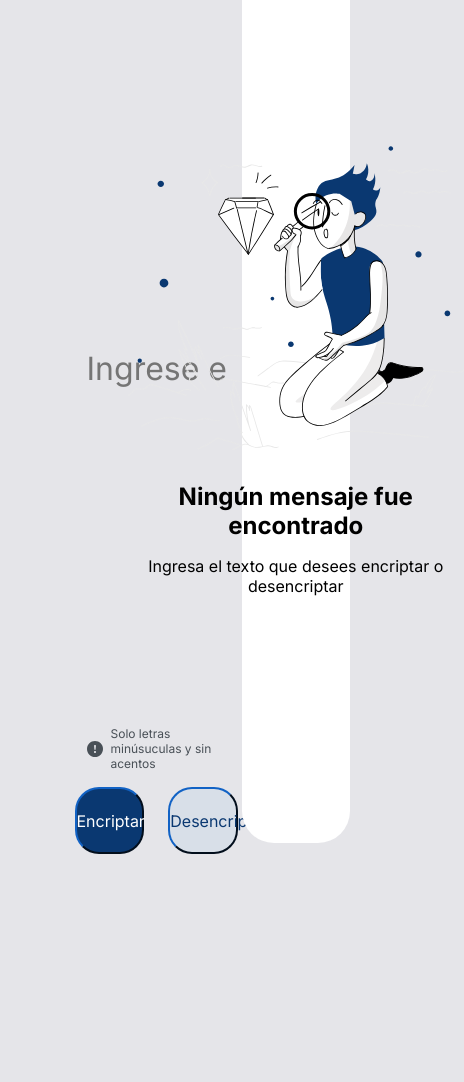
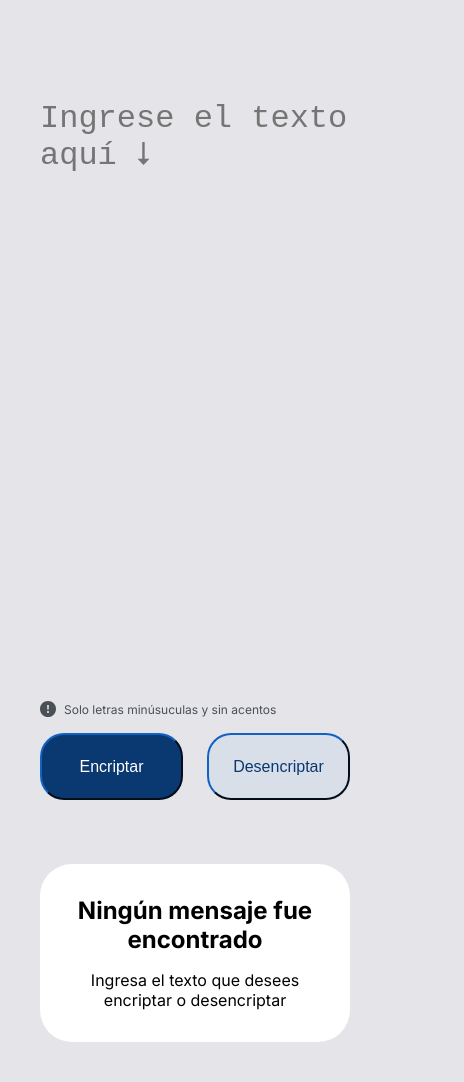
Before and after one commit to Johao23/Text-Encryption-Project, a plain HTML site: page index.html in a window 390 px wide. Shown: the part 141-1223 px from the top of the page, 464 px wide, since content can reach past the window. Before the commit the page ends 1035 px from the top, so only its background shows below. Drawn offline with Linux system fonts and the light colour scheme.

Commit message:
add ids to components

```diff
--- a/index.html
+++ b/index.html
@@ -10,36 +10,39 @@
     <header></header>
     <main class="container">
         <section class = "logo">
-            <img class="logo_image" src="assets/logos/Logo.svg" alt="Logo de la empresa">
+            <img class="logo_image" src="assets/logos/Group 3.svg" alt="Logo de la empresa">
         </section>
         <section class="campo_texto">
-            <input type="text" id="inputText" class="campo_texto_input_text" aria-label="Campo de texto para encriptar" placeholder="Ingrese el texto aquí ⭣">
+            <textarea type="text" id="inputText" class="campo_texto_input_text" aria-label="Campo de texto para encriptar" placeholder="Ingrese el texto aquí ⭣"></textarea>
             <div class = "campo_texto_solo_minusculas">
                 <img class = "campo_texto_solo_minusculas_icon" src = "assets/icons/bi_exclamation-circle-fill.svg">
-                <div class = "campo_texto_solo_minusculas_texto">
+                <p class = "campo_texto_solo_minusculas_texto">
                     Solo letras minúsuculas y sin acentos
-                </div>
+                </p>
             </div>
             <div class="campo_texto_button">
-                <button type="button" onclick="encriptarTexto()" class="campo_texto_button_encriptar">Encriptar</button>
-                <button type="button" onclick="otraFuncion()" class="campo_texto_button_desencriptar">Desencriptar</button>
+                <button id = "botonEncriptar" type="button" onclick="encriptarTexto()" class="campo_texto_button_encriptar">Encriptar</button>
+                <button id = "botonDesencriptar" type="button" onclick="desencriptarTexto()" class="campo_texto_button_desencriptar">Desencriptar</button>
             </div>
         </section>
         <section class="campo_resultado">
-            <div class="campo_resultado_contenido">
-                <img class="campo_resultado_contenido_imagen" src="assets/images/Muñeco.svg" alt="Imagen de un muñeco">
-                <div class="campo_resultado_contenido_texto">
-                    <div class="campo_resultado_contenido_texto1">
+            <div id = "sinResultado" class = "campo_resultado_no">
+                <img id = "sinResultadoImagen" class="campo_resultado_no_imagen" src="assets/images/Muñeco.svg" alt="Imagen de un muñeco">
+                <div id = "sinResultadoTexto1" class="campo_resultado_no_texto">
+                    <p id = "sinResultadoTexto" class="campo_resultado_no_texto1">
                         Ningún mensaje fue encontrado
-                    </div>
-                    <div class="campo_resultado_contenido_texto2">
+                    </p>
+                    <p id = "sinResultadoTexto2" class="campo_resultado_no_texto2">
                         Ingresa el texto que desees encriptar o desencriptar
-                    </div>
+                    </p>
                 </div>
+            </div>
+            <div id = "conResultado" class = "campo_resultado_contenido" hidden>
+                <p id = "resultadoTexto" class = "campo_resultado_contenido_resultado" hidden></p>
+                <button id="copyButton" class="campo_resultado_copy_button" onclick="copiarTexto()" hidden>Copiar</button>
             </div>
         </section>
     </main>
-
     <script src="app.js" defer></script>
 </body>
 </html>
--- a/style.css
+++ b/style.css
@@ -2,45 +2,57 @@
 
 * {
     padding: 0;
-    margin:0;
+    margin: 0;
+    box-sizing: border-box;
 }
 
 body {
     padding: 40px;
-    box-sizing: border-box;
     background-color: #E5E5E9;
-}
-
-.logo {
-    width: 10%;
-    height: 48px;
+    font-family: "Inter", sans-serif;
 }
 
 .container {
     display: flex;
     align-items: flex-start;
-    justify-content: stretch;
+    justify-content: center;
     gap: 5%;
 }
 
+.logo {
+    width: 100%;
+    max-width: 120px;
+    height: auto;
+    display: flex;
+    justify-content: center;
+}
+
 .campo_texto {
-    width: 45%;
-    margin: 128px 0px 0px 0px;
+    width: 100%;
+    max-width: 680px;
+    margin-top: 128px;
     display: flex;
     flex-direction: column;
-    justify-content: center;
     gap: 16px;
 }
 
 .campo_texto_input_text {
     height: 683px;
+    width: 100%;
     background-color: #E5E5E9;
-    border: 0px;
+    border: none;
+    /* padding: 10px; */
     color: #0A3871;
-    font-family: "Inter", sans-serif;
     font-size: 32px;
-    font-weight: normal;
-    text-align: start;
+    /* font-size: 2rem; */
+    resize: none;
+    overflow-wrap: break-word;
+}
+
+.campo_texto_input_text:focus {
+    outline: none; /* Desactiva el contorno predeterminado */
+    /* box-shadow: 0 0 5px rgba(0, 0, 0, 0.2); */
+    /* background-color: #d0e4f7; */
 }
 
 .campo_texto_solo_minusculas {
@@ -50,86 +62,173 @@ body {
 }
 
 .campo_texto_solo_minusculas_texto {
-    font-family: "Inter", sans-serif;
     font-size: 12px;
-    font-weight: normal;
+    /* font-size: 0.75rem; */
     color: #495057;
 }
 
 .campo_texto_button {
     display: flex;
-    justify-content: center;
-    align-items: center;
     gap: 24px;
+}
+
+.campo_texto_button_encriptar, .campo_texto_button_desencriptar {
+    border-color: #0A3871;
+    border-radius: 1.5rem;
+    height: 67px;
+    width: 100%;
+    font-size: 1rem;
+    cursor: pointer;
+    text-align: center;
+    line-height: 50px;
 }
 
 .campo_texto_button_encriptar {
     background-color: #0A3871;
     color: #ffffff;
-    border-color: #0A3871;
-    border-radius: 24px;
-    height: 67px;
-    width: 50%;
-    font-family: "Inter", sans-serif;
-    font-size: 16px;
-    font-weight: normal;
 }
 
 .campo_texto_button_desencriptar {
     background-color: #D8DFE8;
     color: #0A3871;
-    border-color: #0A3871;
-    border-radius: 24px;
-    height: 67px;
-    width: 50%;
-    font-family: "Inter", sans-serif;
-    font-size: 16px;
-    font-weight: normal;
 }
 
 .campo_resultado {
-    width: 35%;
+    width: 100%;
+    max-width: 400px;
     height: 944px;
     background-color: #ffffff;
     border-radius: 32px;
+    padding: 32px 32px 32px 32px;
     display: flex;
     flex-direction: column;
     justify-content: center;
     align-items: center;
 }
 
-.campo_resultado_contenido {
-    width: 336px;
+.campo_resultado_no {
+    width: 100%;
     display: flex;
     flex-direction: column;
-    justify-content: center;
+    align-items: center;
     gap: 32px;
 }
 
-.campo_resultado_contenido_imagen {
-    width: 336px;
-    height: 304px;
+.campo_resultado_no_imagen {
+    width: 100%;
+    max-width: 336px;
+    height: auto;
 }
 
-.campo_resultado_contenido_texto {
+.campo_resultado_no_texto {
     display: flex;
     flex-direction: column;
-    justify-content: center;
     align-items: center;
     gap: 16px;
-
 }
 
-.campo_resultado_contenido_texto1 {
-    font-family: "Inter", sans-serif;
-    font-size: 24px;
+.campo_resultado_no_texto1 {
+    font-size: 1.5rem;
     font-weight: bold;
     text-align: center;
 }
 
-.campo_resultado_contenido_texto2 {
-    font-family: "Inter", sans-serif;
-    font-size: 16px;
-    font-weight: normal;
+.campo_resultado_no_texto2 {
+    font-size: 1rem;
     text-align: center;
 }
+
+.campo_resultado_contenido {
+    width: 100%;
+    display: flex;
+    flex-direction: column;
+    align-items: center;
+    gap: 32px;
+}
+
+.campo_resultado_contenido_resultado {
+    height: 781px;
+    width: 100%;
+    border: none;
+    /* padding: 10px; */
+    color: #495057;
+    font-size: 24px;
+    /* font-size: 2rem; */
+    resize: none;
+    overflow-wrap: break-word;
+}
+
+.campo_resultado_copy_button {
+    background-color: #ffffff;
+    color: #0A3871;
+    border-color: #0A3871;
+    border-radius: 24px;
+    height: 67px;
+    width: 100%;
+    font-size: 1rem;
+    cursor: pointer;
+    text-align: center;
+    line-height: 50px;
+}
+
+@media (max-width: 768px) {
+    body {
+        padding-top: 74px;
+    }
+
+    .container {
+        flex-direction: column;
+        align-items: flex-start;
+        gap: 64px;
+    }
+
+    .logo {
+        height: auto;
+        display: flex;
+        justify-content:flex-start;
+    }
+
+    .campo_texto {
+        height: 700px;
+        width: 100%;
+        margin-top: 52px;
+    }
+
+    .campo_resultado {
+        width: 100%;
+        max-width: 680px;
+        height: auto;
+    }
+
+    .campo_resultado_no {
+        gap: 0px;
+    }
+
+    .campo_resultado_no_imagen {
+        width: 0%;
+        height: 0%;
+    }
+
+    .campo_resultado_contenido_resultado {
+        height: auto;
+        max-height: 500px;
+    }
+}
+
+@media (max-width: 375px) {
+    body {
+        padding: 24px 16px;
+    }
+
+    .campo_texto {
+        height: 491px;
+        margin-top: 16px;
+    }
+
+    .campo_texto_button {
+        display: flex;
+        flex-direction: column;
+        align-items: center;
+        gap: 24px;
+    }
+}
```
